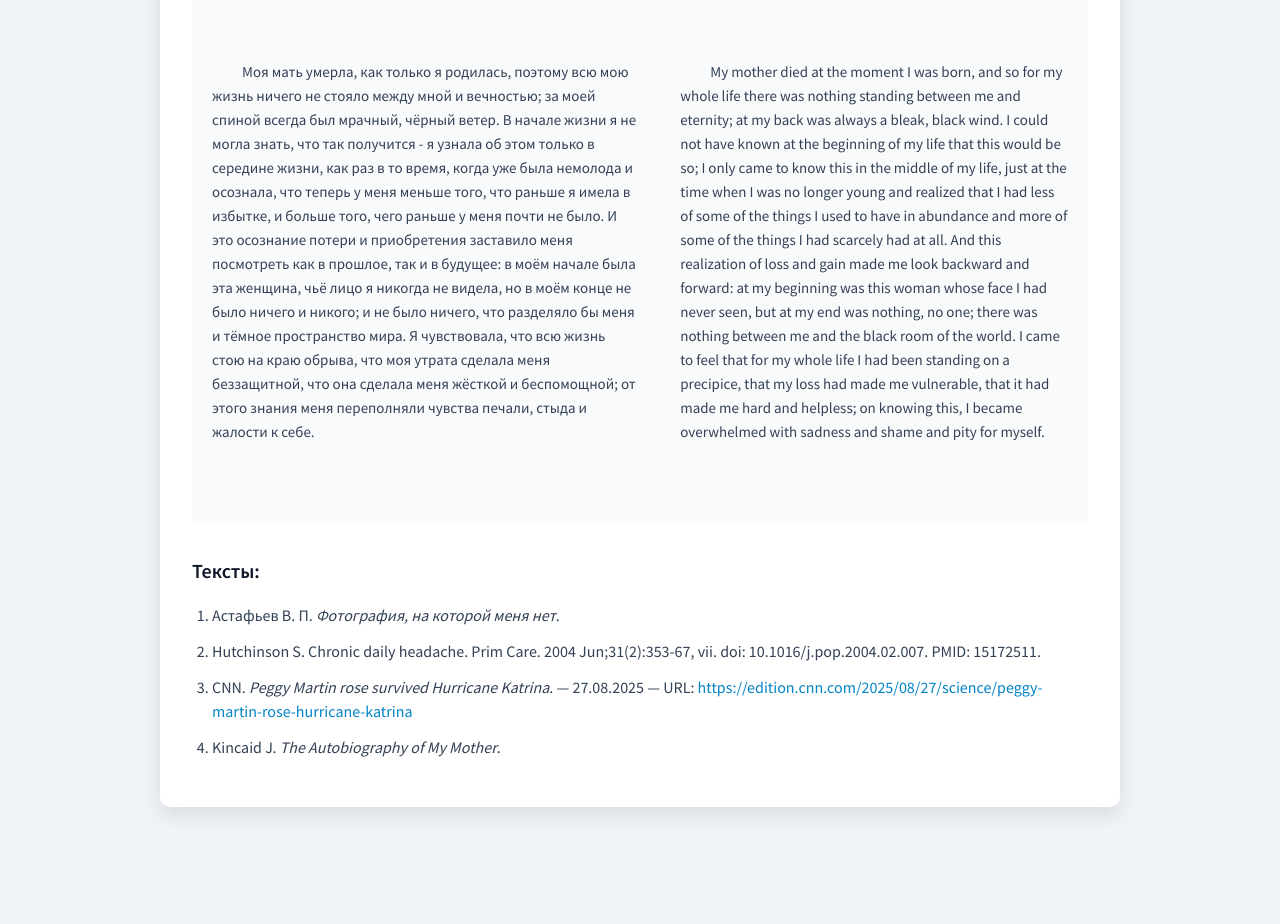
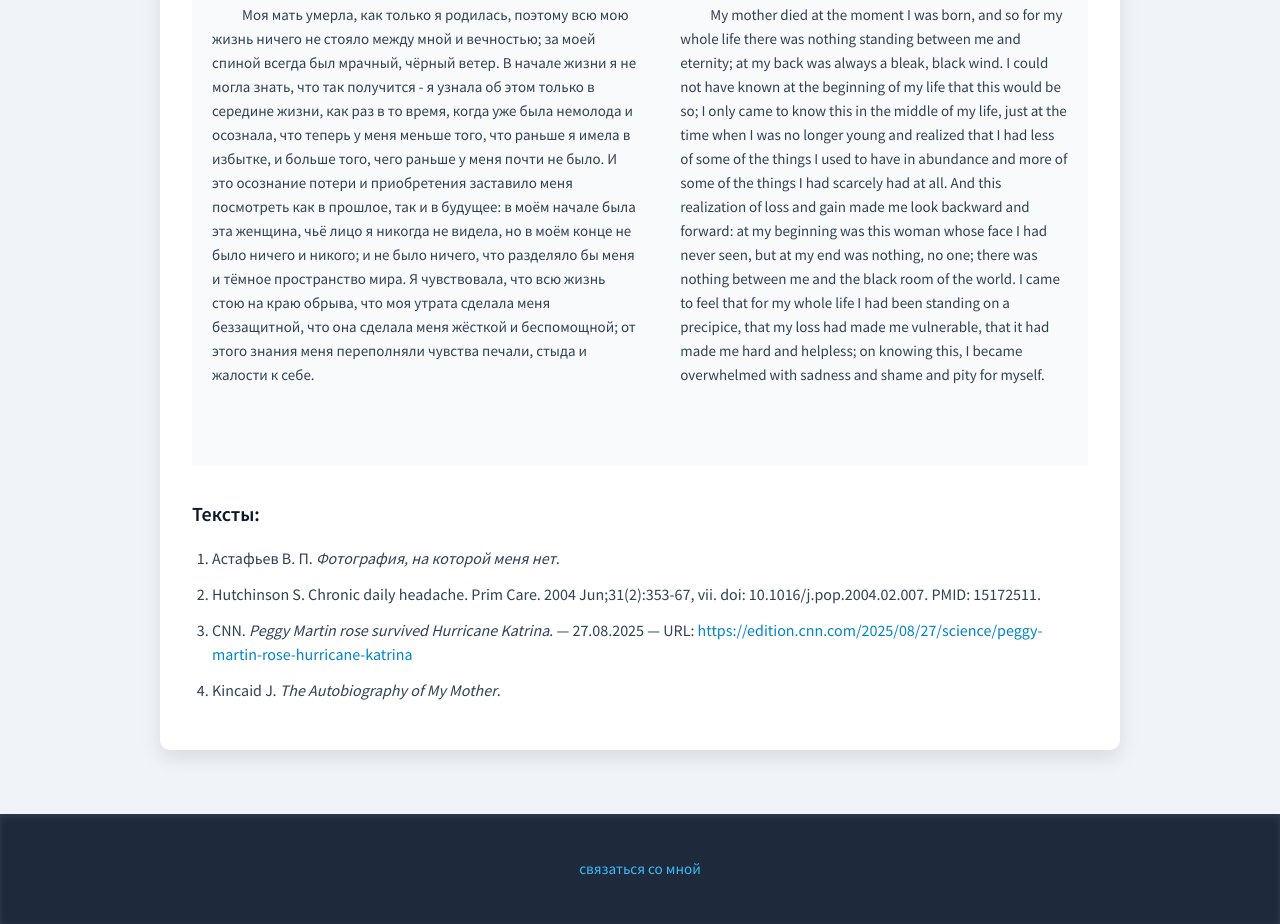
Before and after one commit to jdmrkv/jdmrkv.github.io, a plain HTML site: page index.html in a window 1280 px wide. Shown: the part 1618-2542 px from the top of the page. Before the commit the page ends 2489 px from the top, so only its background shows below. Drawn offline with Linux system fonts and the light colour scheme.

Commit message:
Update index.html

```diff
--- a/index.html
+++ b/index.html
@@ -126,6 +126,28 @@
       text-decoration: underline;
     }
 
+    /* Footer */
+    footer {
+      background-color: #1e293b;
+      color: #cbd5e1;
+      padding: 1.75rem 1rem;
+      text-align: center;
+      font-size: 0.95rem;
+      box-shadow: inset 0 2px 6px rgb(255 255 255 / 0.1);
+      user-select: none;
+    }
+
+    footer a {
+      color: #38bdf8;
+      text-decoration: none;
+      transition: color 0.25s ease;
+    }
+
+    footer a:hover,
+    footer a:focus {
+      text-decoration: underline;
+      color: #0c8599;
+    }
 
     /* Responsive */
     @media (max-width: 720px) {
@@ -179,7 +201,6 @@
   <header>
     <h1>Юлия Маркова</h1>
     <p1>портфолио переводчика</p1>
-    <p>juliamarkova41@gmail.com</p>
   </header>
 
   <main>
@@ -248,5 +269,10 @@
     </section>
   </main>
 
+  <footer>
+    <p>
+      <a href="mailto:juliamarkova41@gmail.com" aria-label="Contact Julia by email">связаться со мной</a>
+    </p>
+  </footer>
 </body>
 </html>
```
